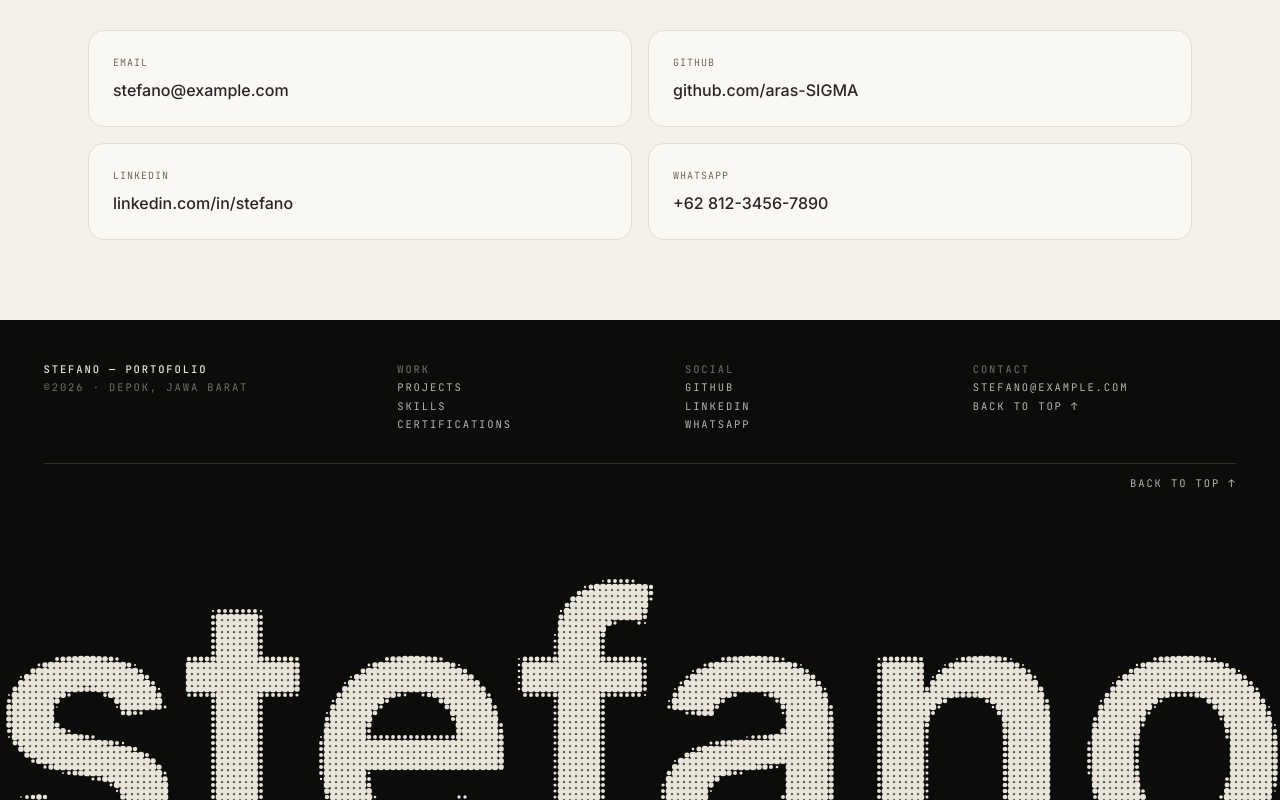
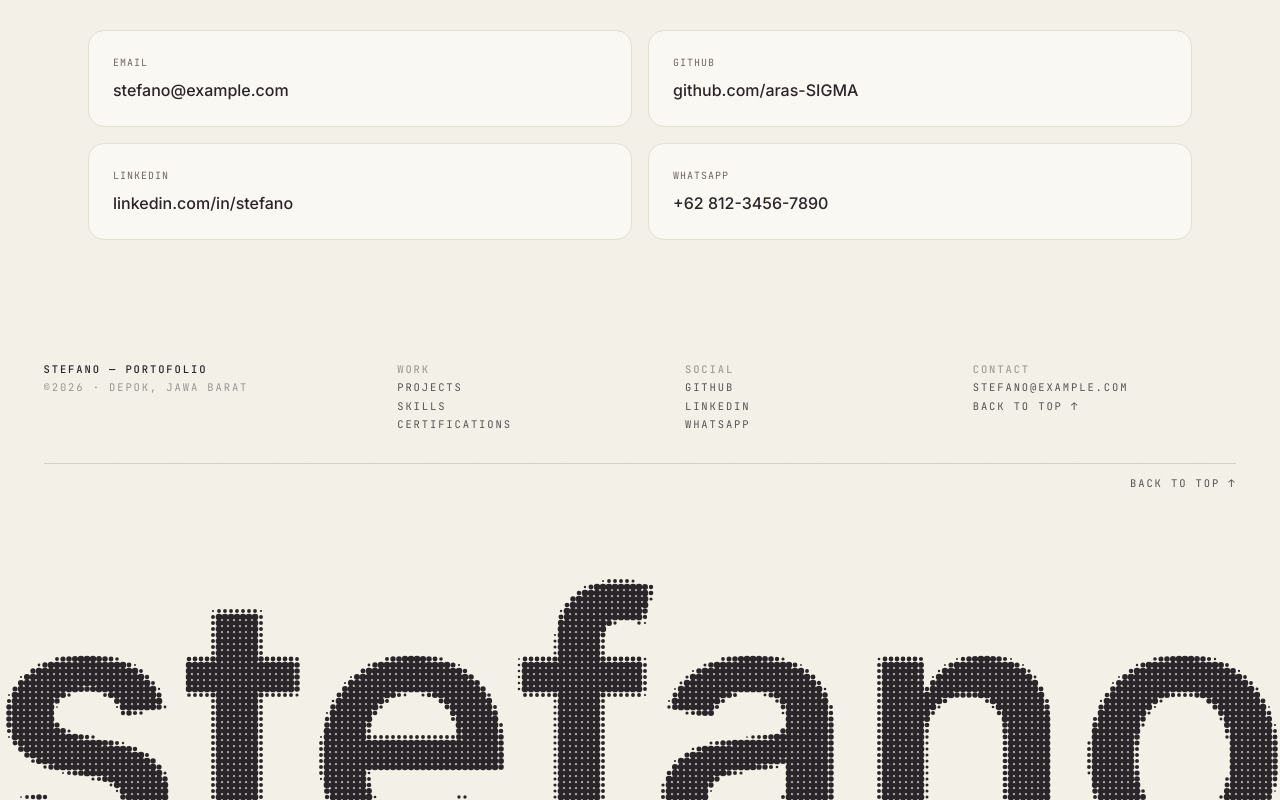
Before and after one commit to aras-SIGMA/Portofolio-stefano-2, a React (Vite) app: page / in a window 1280 px wide. Shown: the part 4667-5467 px from the top of the page. Built offline with nearby package versions, Linux system fonts and the light colour scheme; no server answers.

Commit message:
feat: footer palette follows site theme

```diff
--- a/src/components/Footer.tsx
+++ b/src/components/Footer.tsx
@@ -1,7 +1,17 @@
 import HalftoneWordmarkFooter from "./ui/halftone-wordmark-footer";
 import { profile } from "../data/profile";
+import { useTheme } from "../hooks/useTheme";
 
 export default function Footer() {
+  const { theme } = useTheme();
+  const isDark = theme === "dark";
+
+  // Warna footer mengikuti tema situs (design.md):
+  // light → Pale Ivory canvas + Charcoal ink; dark → Charcoal canvas + Ivory ink.
+  const palette = isDark
+    ? { background: "#2a2529", ink: "#f3f0e7", warm: "#c9a227" }
+    : { background: "#f3f0e7", ink: "#2a2529", warm: "#b4574e" };
+
   return (
     <div className="w-full">
       <HalftoneWordmarkFooter
@@ -33,7 +43,7 @@ export default function Footer() {
             ],
           },
         ]}
-        preset="night"
+        palette={palette}
         height="480px"
       />
     </div>
```
